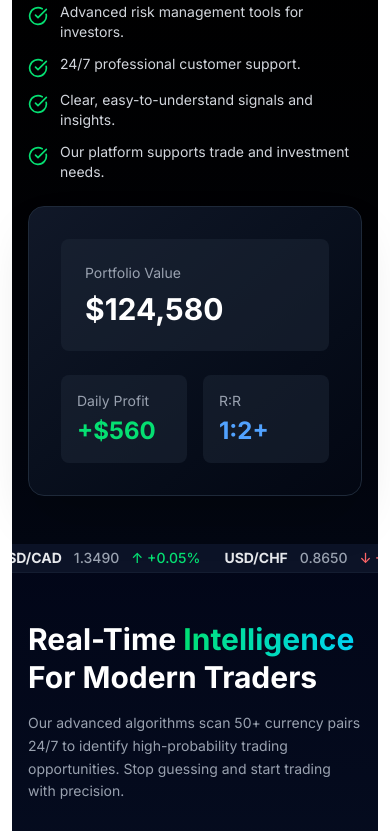
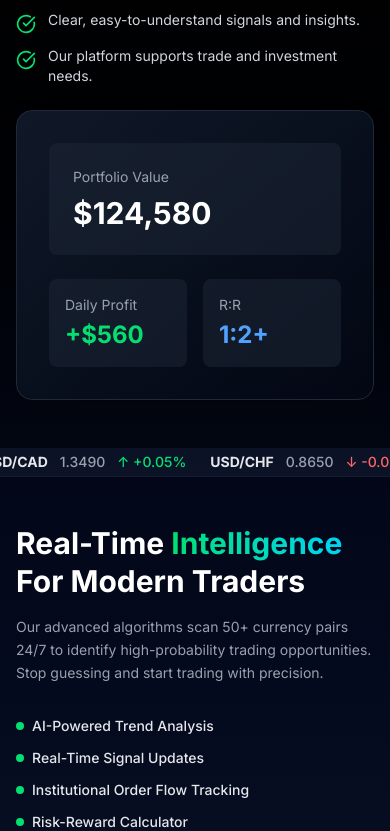
Before and after one commit to basakjoy/eofWebproject, a Next.js app in the folder frontend/: page /home in a window 390 px wide. Shown: the part 1166-1997 px from the top of the page. Built offline with nearby package versions, Linux system fonts and the light colour scheme.

Commit message:
Responsive bug fixed

```diff
--- a/frontend/src/app/(landing)/layout.tsx
+++ b/frontend/src/app/(landing)/layout.tsx
@@ -11,7 +11,7 @@ export default function LandingLayout({
   return (
     <div className="dark">
       <Navbar />
-      <main className="pt-16 bg-black">{children}</main>
+      <main className=" bg-black">{children}</main>
       <Footer />
     </div>
   );
--- a/frontend/src/app/globals.css
+++ b/frontend/src/app/globals.css
@@ -80,6 +80,7 @@ body {
   min-height: 100vh;
   cursor: auto;
   transition: background-color 0.3s ease, color 0.3s ease;
+  /* ✅ No padding on body — let each section/container handle its own spacing */
 }
 
 html.dark body {
@@ -90,8 +91,6 @@ html.dark body {
   background-attachment: fixed;
 }
 
-
-/* Black pointer on interactive elements */
 a,
 button {
   cursor: pointer;
@@ -122,7 +121,6 @@ button {
     opacity: 0;
     transform: translateY(30px);
   }
-
   to {
     opacity: 1;
     transform: translateY(0);
@@ -134,7 +132,6 @@ button {
     opacity: 0;
     transform: translateX(-40px);
   }
-
   to {
     opacity: 1;
     transform: translateX(0);
@@ -146,7 +143,6 @@ button {
     opacity: 0;
     transform: translateX(40px);
   }
-
   to {
     opacity: 1;
     transform: translateX(0);
@@ -158,7 +154,6 @@ button {
     opacity: 0;
     transform: translateY(40px);
   }
-
   to {
     opacity: 1;
     transform: translateY(0);
@@ -166,24 +161,18 @@ button {
 }
 
 @keyframes pulse-glow {
-
-  0%,
-  100% {
+  0%, 100% {
     box-shadow: 0 0 20px rgba(13, 115, 237, 0.5);
   }
-
   50% {
     box-shadow: 0 0 40px rgba(26, 86, 49, 0.5);
   }
 }
 
 @keyframes gradient-shift {
-
-  0%,
-  100% {
+  0%, 100% {
     background-position: 0% 50%;
   }
-
   50% {
     background-position: 100% 50%;
   }
@@ -251,7 +240,7 @@ button {
   transform: translateY(-2px);
 }
 
-/* Glass Card - Modern glassmorphism effect */
+/* Glass Card */
 .glass-card {
   background: rgba(255, 255, 255, 0.8);
   border: 1px solid rgba(0, 0, 0, 0.1);
@@ -278,7 +267,7 @@ html.dark .glass-card:hover {
   box-shadow: 0 8px 16px rgba(0, 0, 0, 0.3);
 }
 
-/* Stat Card - For displaying statistics */
+/* Stat Card */
 .stat-card {
   background: rgba(255, 255, 255, 0.8);
   border: 1px solid rgba(0, 0, 0, 0.1);
@@ -312,16 +301,14 @@ html.dark .stat-card:hover {
   font-weight: 800;
   color: var(--text-primary);
   margin-bottom: 1.5rem;
-  letter-spacing: -0.025em;
+  letter-spacing: 0.1em;
   text-transform: uppercase;
-  letter-spacing: 0.1em;
 }
 
 @keyframes marquee {
   0% {
     transform: translateX(0);
   }
-
   100% {
     transform: translateX(-50%);
   }
@@ -337,7 +324,6 @@ html.dark .stat-card:hover {
   0% {
     background-color: rgba(37, 99, 235, 0.1);
   }
-
   100% {
     background-color: transparent;
   }
@@ -370,61 +356,61 @@ html.dark .stat-card:hover {
 
 /* Responsive container utilities */
 .container-responsive {
-  padding-left: 1rem;    /* 16px */
-  padding-right: 1rem;   /* 16px */
+  padding-left: 1rem;
+  padding-right: 1rem;
 }
 
 @media (min-width: 640px) {
   .container-responsive {
-    padding-left: 1.5rem; /* 24px */
+    padding-left: 1.5rem;
     padding-right: 1.5rem;
   }
 }
 
 @media (min-width: 1024px) {
   .container-responsive {
-    padding-left: 2rem;   /* 32px */
+    padding-left: 2rem;
     padding-right: 2rem;
   }
 }
 
 /* Mobile-optimized spacing */
 .space-responsive {
-  gap: 1rem;            /* 16px - Mobile */
+  gap: 1rem;
 }
 
 @media (min-width: 640px) {
   .space-responsive {
-    gap: 1.5rem;        /* 24px - Tablet */
+    gap: 1.5rem;
   }
 }
 
 @media (min-width: 1024px) {
   .space-responsive {
-    gap: 2rem;          /* 32px - Desktop */
+    gap: 2rem;
   }
 }
 
 /* Responsive text container */
 .text-responsive {
-  font-size: 0.875rem;  /* 14px - Mobile */
+  font-size: 0.875rem;
   line-height: 1.5;
 }
 
 @media (min-width: 640px) {
   .text-responsive {
-    font-size: 1rem;    /* 16px - Tablet/Desktop */
+    font-size: 1rem;
   }
 }
 
-/* Hide scrollbar for mobile, show on desktop */
+/* Hide scrollbar for mobile */
 .scrollbar-hide {
-  -ms-overflow-style: none;  /* IE and Edge */
-  scrollbar-width: none;     /* Firefox */
+  -ms-overflow-style: none;
+  scrollbar-width: none;
 }
 
 .scrollbar-hide::-webkit-scrollbar {
-  display: none;  /* Chrome, Safari and Opera */
+  display: none;
 }
 
 @media (min-width: 1024px) {
@@ -450,7 +436,7 @@ html.dark .stat-card:hover {
   }
 }
 
-/* Aspect ratio helpers for mobile */
+/* Aspect ratio helpers */
 .aspect-video-responsive {
   aspect-ratio: 16 / 9;
   width: 100%;
@@ -463,24 +449,22 @@ html.dark .stat-card:hover {
   height: auto;
 }
 
-/* Responsive font sizing helper */
-@media (max-width: 640px) {
-  .text-hero {
-    font-size: 1.875rem;  /* 30px on mobile */
-    line-height: 1.2;
-  }
+/* Responsive hero font sizing */
+.text-hero {
+  font-size: 1.875rem;
+  line-height: 1.2;
 }
 
-@media (min-width: 640px) and (max-width: 1024px) {
+@media (min-width: 640px) {
   .text-hero {
-    font-size: 2.25rem;   /* 36px on tablet */
+    font-size: 2.25rem;
     line-height: 1.2;
   }
 }
 
 @media (min-width: 1024px) {
   .text-hero {
-    font-size: 3.75rem;   /* 60px on desktop */
+    font-size: 3.75rem;
     line-height: 1.2;
   }
 }
@@ -544,15 +528,17 @@ html.dark .stat-card:hover {
   }
 }
 
-/* Safe area support for mobile notches */
+/* ✅ FIXED: Safe area for notched phones — no longer adds 12px padding to all devices */
 @supports (padding: max(0px)) {
+  @media (max-width: 768px) {
   body {
-    padding-left: max(12px, env(safe-area-inset-left));
-    padding-right: max(12px, env(safe-area-inset-right));
+    padding-left: env(safe-area-inset-left, 0px);
+    padding-right: env(safe-area-inset-right, 0px);
   }
 }
+}
 
-/* Mobile-friendly form inputs */
+/* Mobile-friendly form inputs — prevents iOS zoom */
 @media (max-width: 768px) {
   input[type="text"],
   input[type="email"],
@@ -561,7 +547,7 @@ html.dark .stat-card:hover {
   input[type="number"],
   textarea,
   select {
-    font-size: 16px;  /* Prevents zoom on iOS */
+    font-size: 16px;
     min-height: 44px;
   }
 }
--- a/frontend/src/components/landing/HeroSection.tsx
+++ b/frontend/src/components/landing/HeroSection.tsx
@@ -9,7 +9,6 @@ export default function HeroSection() {
   useEffect(() => {
     const tl = gsap.timeline();
 
-    // Animate headline
     tl.from('.hero-subtitle', {
       duration: 0.6,
       opacity: 0,
@@ -45,13 +44,19 @@ export default function HeroSection() {
   }, []);
 
   return (
-    <section className="min-h-[120vh] flex items-center justify-center px-6 pt-40 pb-24 bg-black">
+    <section className="min-h-screen flex items-center justify-center w-full px-4 sm:px-6 lg:px-8 pt-28 sm:pt-32 pb-16 sm:pb-24 bg-black">
       <div className="max-w-7xl mx-auto w-full">
+
         {/* Main Headline */}
-        <div className="space-y-12 mb-24">
-          <div className="space-y-6">
-            <p className="hero-subtitle text-blue-400 font-medium text-sm tracking-widest uppercase">Welcome to Empire of Forex</p>
-            <h1 className="hero-title text-7xl md:text-8xl lg:text-9xl font-black text-white leading-tight max-w-5xl">
+        <div className="space-y-8 sm:space-y-12 mb-16 sm:mb-24">
+          <div className="space-y-4 sm:space-y-6">
+
+            <p className="hero-subtitle text-blue-400 font-medium text-xs sm:text-sm tracking-widest uppercase">
+              Welcome to Empire of Forex
+            </p>
+
+            {/*Fixed: text scales from mobile → desktop, no overflow */}
+            <h1 className="hero-title text-5xl sm:text-6xl md:text-7xl lg:text-8xl xl:text-9xl font-black text-white leading-[1.05] max-w-5xl">
               Financial Mastery
               <br />
               <span className="bg-gradient-to-r from-blue-400 to-blue-600 bg-clip-text text-transparent">
@@ -60,22 +65,23 @@ export default function HeroSection() {
             </h1>
           </div>
 
-          <p className="hero-description text-lg text-gray-300 max-w-2xl leading-relaxed font-light">
+          <p className="hero-description text-base sm:text-lg text-gray-300 max-w-2xl leading-relaxed font-light">
             Join thousands of professional traders and investors accessing world-class trading signals,
             real-time market analysis, and comprehensive portfolio management in one unified platform.
           </p>
 
-          <div className="flex flex-col sm:flex-row gap-6 pt-8 hero-buttons">
+          {/* Fixed: buttons stack on mobile, side-by-side on sm+, full-width on mobile */}
+          <div className="flex flex-col sm:flex-row gap-4 sm:gap-6 pt-4 sm:pt-8 hero-buttons">
             <Link
               href="/register"
-              className="inline-flex items-center justify-center gap-2 px-8 py-4 bg-blue-600 hover:bg-blue-700 text-white font-semibold rounded-lg transition-all duration-300 w-fit hover:scale-105 hover:shadow-lg hover:shadow-blue-600/50"
+              className="inline-flex items-center justify-center gap-2 px-6 sm:px-8 py-3 sm:py-4 bg-blue-600 hover:bg-blue-700 text-white font-semibold rounded-lg transition-all duration-300 hover:scale-105 hover:shadow-lg hover:shadow-blue-600/50 w-full sm:w-auto"
             >
               Start Trading
               <ArrowRight className="w-5 h-5" />
             </Link>
             <Link
               href="/about"
-              className="inline-flex items-center justify-center gap-2 px-8 py-4 border-2 border-gray-600 hover:border-blue-400 text-white font-semibold rounded-lg transition-all duration-300 w-fit hover:scale-105"
+              className="inline-flex items-center justify-center gap-2 px-6 sm:px-8 py-3 sm:py-4 border-2 border-gray-600 hover:border-blue-400 text-white font-semibold rounded-lg transition-all duration-300 hover:scale-105 w-full sm:w-auto"
             >
               Explore Platform
             </Link>
@@ -83,20 +89,22 @@ export default function HeroSection() {
         </div>
 
         {/* Stats Row */}
-        <div className="grid grid-cols-1 md:grid-cols-3 gap-12 border-t border-gray-800 pt-20">
-          <div className="space-y-2 hero-stats">
-            <p className="text-4xl font-black text-white">$500M+</p>
+        {/* ✅ Fixed: 1 col on mobile → 3 col on md, smaller text on mobile */}
+        <div className="grid grid-cols-1 sm:grid-cols-3 gap-8 sm:gap-12 border-t border-gray-800 pt-12 sm:pt-20">
+          <div className="space-y-2 hero-stats text-center sm:text-left">
+            <p className="text-3xl sm:text-4xl font-black text-white">$500M+</p>
             <p className="text-gray-400 text-sm font-light">Assets Under Management</p>
           </div>
-          <div className="space-y-2 hero-stats">
-            <p className="text-4xl font-black text-white">50K+</p>
+          <div className="space-y-2 hero-stats text-center sm:text-left">
+            <p className="text-3xl sm:text-4xl font-black text-white">50K+</p>
             <p className="text-gray-400 text-sm font-light">Active Traders</p>
           </div>
-          <div className="space-y-2 hero-stats">
-            <p className="text-4xl font-black text-white">99.9%</p>
+          <div className="space-y-2 hero-stats text-center sm:text-left">
+            <p className="text-3xl sm:text-4xl font-black text-white">99.9%</p>
             <p className="text-gray-400 text-sm font-light">Uptime Guarantee</p>
           </div>
         </div>
+
       </div>
     </section>
   );
```
Also changed, not shown: frontend/src/components/common/Navbar.tsx (+28 -77 lines).
